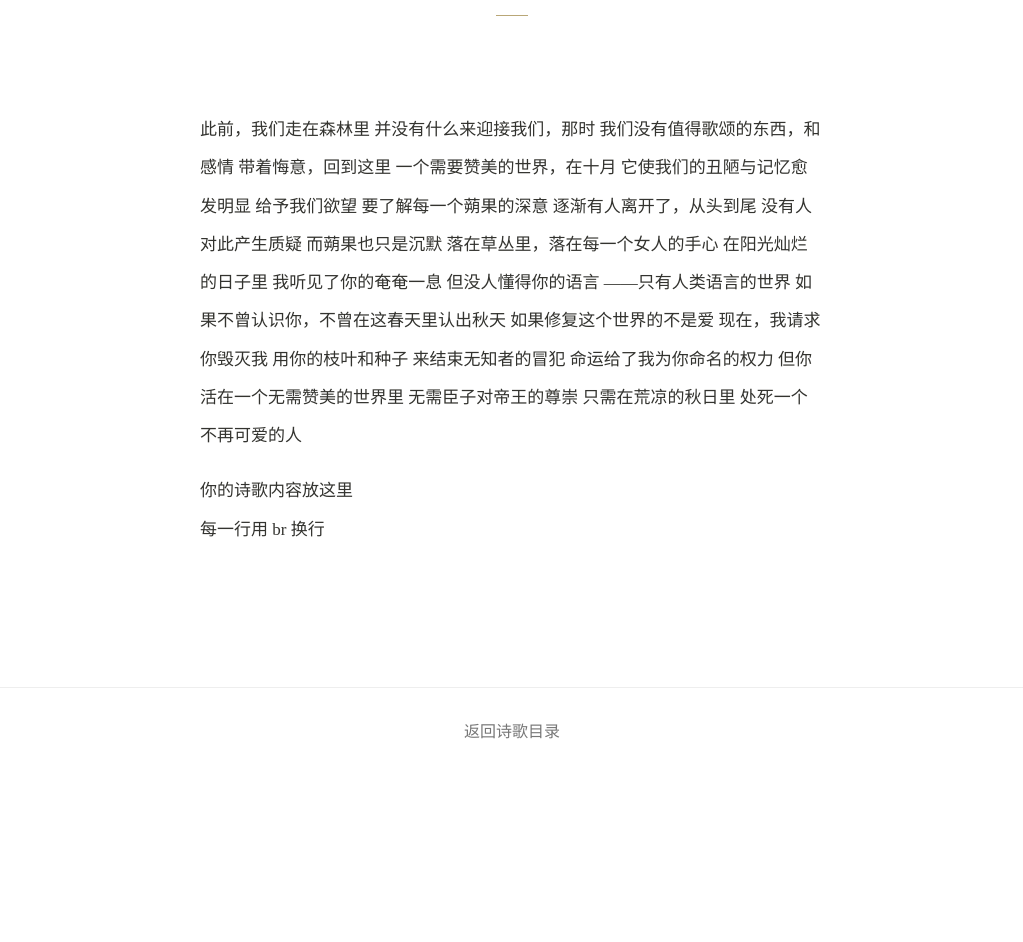
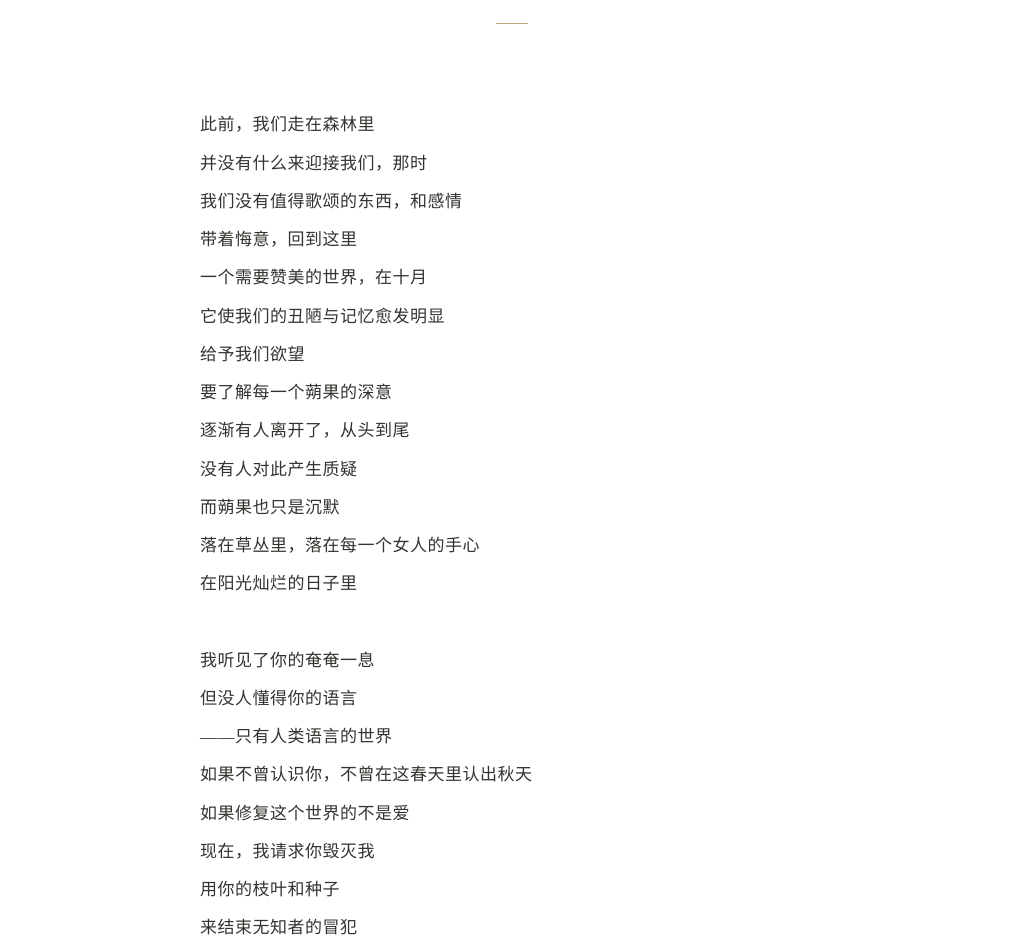
Before and after one commit to doufumind/doufumind.github.io, a plain HTML site: page poems/sunshine.html in a window 1280 px wide. Shown: the part 277-1219 px from the top of the page, without its empty margins (128-1151 px from the left). Before the commit the page ends 1049 px from the top, so only its background shows below. Drawn offline with Linux system fonts and the light colour scheme.

Commit message:
Refactor HTML and CSS for sunshine poem page

```diff
--- a/poems/sunshine.html
+++ b/poems/sunshine.html
@@ -1,5 +1,6 @@
 <!DOCTYPE html>
 <html lang="zh-CN">
+
 <head>
 <meta charset="UTF-8">
 <meta name="viewport" content="width=device-width, initial-scale=1.0">
@@ -7,100 +8,175 @@
 <title>在阳光灿烂的日子里 | 诗歌</title>
 
 <style>
+
 * {
   box-sizing: border-box;
 }
 
 body {
-  margin:0;
-  background:#ffffff;
-  color:#33332f;
-  font-family:"Songti SC","Noto Serif SC","SimSun",serif;
+  margin: 0;
+  background: #ffffff;
+  color: #33332f;
+  font-family: "Songti SC", "Noto Serif SC", "SimSun", serif;
 }
 
+
+/* 顶部导航 */
+
 header {
-  max-width:960px;
-  margin:auto;
-  padding:28px 32px;
-  display:flex;
-  justify-content:space-between;
-  border-bottom:1px solid #eeeeea;
+  max-width: 960px;
+  margin: 0 auto;
+  padding: 28px 32px;
+  display: flex;
+  justify-content: space-between;
+  align-items: center;
+  border-bottom: 1px solid #eeeeea;
 }
 
 header a {
-  color:#777;
-  text-decoration:none;
-  font-size:13px;
+  color: #77776f;
+  text-decoration: none;
+  font-size: 13px;
+  letter-spacing: 1px;
 }
 
+header a:hover {
+  color: #b09a63;
+}
+
+
+/* 标题区域 */
+
 .poem-header {
+
   max-width:680px;
-  margin:auto;
+  margin:0 auto;
   padding:100px 28px 65px;
   text-align:center;
+
 }
 
+
 .poem-number {
+
   margin-bottom:28px;
   color:#a99a77;
   font-size:11px;
   letter-spacing:4px;
+
 }
 
+
 h1 {
+
   margin:0;
+  color:#292923;
   font-size:32px;
   font-weight:normal;
   letter-spacing:3px;
+  line-height:1.7;
+
 }
 
+
 .title-line {
+
   width:32px;
   height:1px;
-  margin:30px auto;
+  margin:30px auto 0;
   background:#b9a777;
+
 }
 
+
+
+/* 正文 */
+
 .poem-body {
+
   max-width:680px;
-  margin:auto;
+  margin:0 auto;
   padding:0 28px 100px;
+
   font-size:17px;
   line-height:2.25;
+  letter-spacing:0.5px;
+
 }
 
+
 .stanza {
+
   margin-bottom:38px;
+
 }
 
+
+
+/* 底部 */
+
 footer {
-  border-top:1px solid #eee;
-  padding:30px;
+
+  border-top:1px solid #eeeeea;
+  padding:30px 20px 45px;
   text-align:center;
+
 }
 
+
 footer a {
-  color:#777;
+
+  color:#85857c;
   text-decoration:none;
+  font-size:13px;
+
 }
 
+
+
 @media(max-width:600px){
+
+.poem-header{
+
+padding:72px 24px 48px;
+
+}
+
+
+h1{
+
+font-size:26px;
+
+}
+
+
 .poem-body{
+
+padding:0 26px 75px;
 font-size:16px;
+line-height:2.15;
+
 }
+
 }
+
 </style>
 
 </head>
+
 
 
 <body>
 
 
 <header>
+
 <a href="../poetry.html">← 诗歌目录</a>
+
 <a href="../index.html">首页</a>
+
 </header>
+
 
 
 <section class="poem-header">
@@ -109,57 +185,68 @@ font-size:16px;
 POEM · 02
 </div>
 
-<h1>在阳光灿烂的日子里</h1>
+
+<h1>
+在阳光灿烂的日子里
+</h1>
+
 
 <div class="title-line"></div>
 
+
 </section>
+
+
+
 
 
 <article class="poem-body">
 
 
-此前，我们走在森林里
-并没有什么来迎接我们，那时
-我们没有值得歌颂的东西，和感情
-带着悔意，回到这里
-一个需要赞美的世界，在十月
-它使我们的丑陋与记忆愈发明显
-给予我们欲望
-要了解每一个蒴果的深意
-逐渐有人离开了，从头到尾
-没有人对此产生质疑
-而蒴果也只是沉默
-落在草丛里，落在每一个女人的手心
+
+<p class="stanza">
+
+此前，我们走在森林里<br>
+并没有什么来迎接我们，那时<br>
+我们没有值得歌颂的东西，和感情<br>
+带着悔意，回到这里<br>
+一个需要赞美的世界，在十月<br>
+它使我们的丑陋与记忆愈发明显<br>
+给予我们欲望<br>
+要了解每一个蒴果的深意<br>
+逐渐有人离开了，从头到尾<br>
+没有人对此产生质疑<br>
+而蒴果也只是沉默<br>
+落在草丛里，落在每一个女人的手心<br>
 在阳光灿烂的日子里
 
-我听见了你的奄奄一息
-但没人懂得你的语言
-——只有人类语言的世界
-如果不曾认识你，不曾在这春天里认出秋天
-如果修复这个世界的不是爱
-现在，我请求你毁灭我
-用你的枝叶和种子
-来结束无知者的冒犯
-命运给了我为你命名的权力
-但你活在一个无需赞美的世界里
-无需臣子对帝王的尊崇
-只需在荒凉的秋日里
-处死一个不再可爱的人
+</p>
+
 
 
 <p class="stanza">
 
-你的诗歌内容放这里
-
-<br>
-
-每一行用 br 换行
+我听见了你的奄奄一息<br>
+但没人懂得你的语言<br>
+——只有人类语言的世界<br>
+如果不曾认识你，不曾在这春天里认出秋天<br>
+如果修复这个世界的不是爱<br>
+现在，我请求你毁灭我<br>
+用你的枝叶和种子<br>
+来结束无知者的冒犯<br>
+命运给了我为你命名的权力<br>
+但你活在一个无需赞美的世界里<br>
+无需臣子对帝王的尊崇<br>
+只需在荒凉的秋日里<br>
+处死一个不再可爱的人
 
 </p>
 
 
+
 </article>
+
+
 
 
 <footer>
@@ -171,5 +258,7 @@ POEM · 02
 </footer>
 
 
+
 </body>
+
 </html>
```
